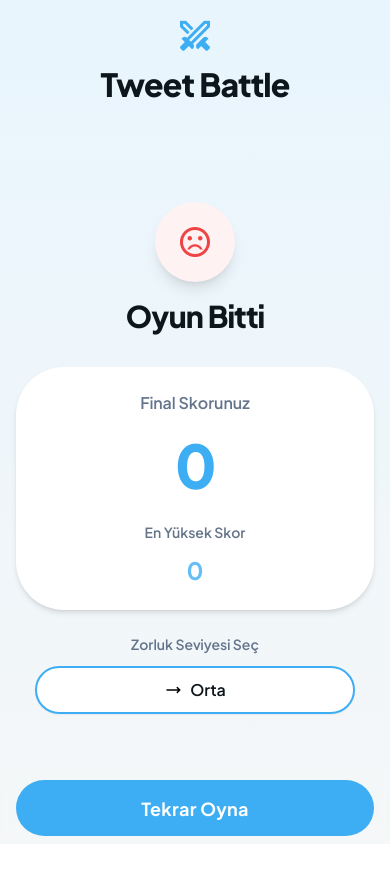
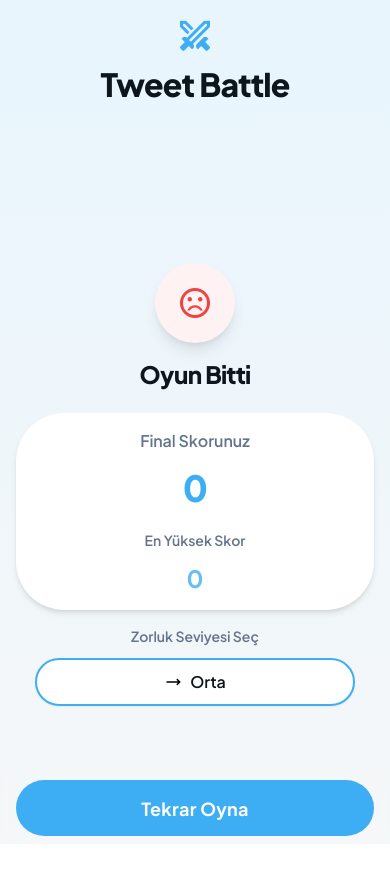
Before and after one commit to imSurme/tweetBattle, a plain HTML site: page gameover.html in a window 390 px wide. Drawn offline with nearby package versions, Linux system fonts and the light colour scheme.

Commit message:
Fix mobile footer button visibility with safe area support

```diff
--- a/gameover.html
+++ b/gameover.html
@@ -74,31 +74,31 @@
 </div>
 
 <!-- Game Over Content -->
-<div class="flex flex-col items-center justify-center flex-1 px-4 py-4 overflow-y-auto min-h-0" style="padding-bottom: calc(3.5rem + var(--safe-bottom));">
-<div class="flex flex-col md:flex-row items-center gap-8 w-full max-w-4xl">
+<div class="flex flex-col items-center justify-center flex-1 px-4 py-3 overflow-y-auto min-h-0" style="padding-bottom: env(safe-area-inset-bottom);">
+<div class="flex flex-col md:flex-row items-center gap-6 w-full max-w-4xl">
 <!-- Left Side: Icon and Title -->
 <div class="flex flex-col items-center gap-4 md:w-1/2">
 <!-- Game Over Icon -->
-<div class="w-20 h-20 md:w-28 md:h-28 rounded-full bg-red-50 dark:bg-red-900/20 flex items-center justify-center shadow-lg">
-<span class="material-symbols-outlined text-4xl md:text-5xl text-red-500 dark:text-red-400">
+<div class="w-20 h-20 md:w-24 md:h-24 rounded-full bg-red-50 dark:bg-red-900/20 flex items-center justify-center shadow-lg">
+<span class="material-symbols-outlined text-4xl md:text-4xl text-red-500 dark:text-red-400">
     sentiment_dissatisfied
 </span>
 </div>
 <!-- Game Over Title -->
-<h2 id="gameOverTitle" class="text-[#0d161c] dark:text-white text-3xl md:text-5xl font-extrabold leading-tight tracking-tight text-center">Oyun Bitti</h2>
+<h2 id="gameOverTitle" class="text-[#0d161c] dark:text-white text-2xl md:text-4xl font-extrabold leading-tight tracking-tight text-center">Oyun Bitti</h2>
 </div>
 
 <!-- Right Side: Score Display -->
-<div class="flex flex-col items-center gap-3 bg-white dark:bg-background-dark rounded-xl shadow-md p-6 w-full md:w-1/2">
+<div class="flex flex-col items-center gap-3 bg-white dark:bg-background-dark rounded-xl shadow-md p-4 w-full md:w-1/2">
 <p id="finalScoreLabel" class="text-text-light-secondary dark:text-text-dark-secondary text-base font-semibold">Final Skorunuz</p>
-<p class="text-primary text-6xl font-extrabold leading-tight tracking-tight"><span id="finalScore">0</span></p>
+<p class="text-primary text-4xl md:text-5xl font-extrabold leading-tight tracking-tight"><span id="finalScore">0</span></p>
 <p id="highScoreLabel" class="text-text-light-secondary dark:text-text-dark-secondary text-sm font-semibold mt-2">En Yüksek Skor</p>
 <p class="text-primary/80 text-2xl font-bold"><span id="highScoreDisplay">0</span></p>
 </div>
 </div>
 
 <!-- Difficulty Selection -->
-<div class="mt-6 w-full max-w-4xl flex flex-col items-center">
+<div class="mt-4 w-full max-w-4xl flex flex-col items-center">
 <p id="selectDifficulty" class="text-text-light-secondary dark:text-text-dark-secondary text-sm font-semibold mb-3 text-center">Zorluk Seviyesi</p>
 <button id="difficultyToggle" class="difficulty-toggle flex items-center justify-center gap-2 rounded-full h-12 px-8 bg-white dark:bg-background-dark shadow-sm hover:shadow-md transition-all cursor-pointer border-2 border-primary w-full max-w-xs">
 <span class="material-symbols-outlined text-lg" id="difficultyIcon">trending_flat</span>
```
